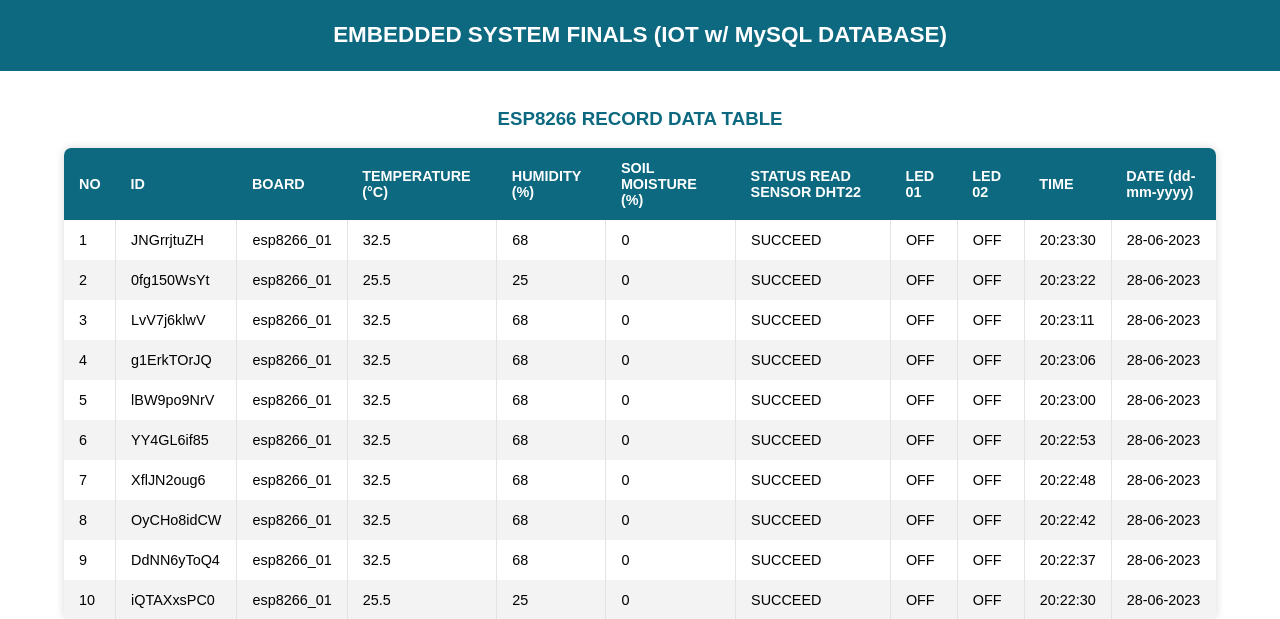
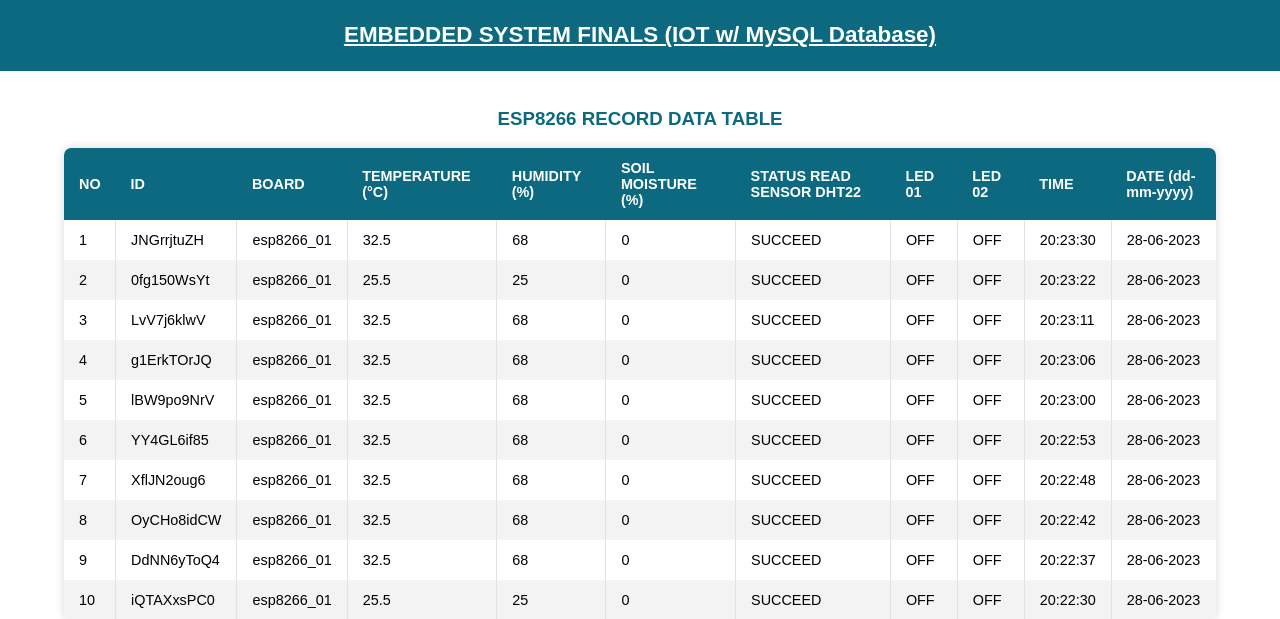
Before and after one commit to Donn8/Embedded-Finals-IOT, a PHP site: page /recordtable.php in a window 1280 px wide. Shown: the top 619 px of the page. Run offline with PHP 8.4, Linux system fonts and the light colour scheme; data comes from the database, SQL or seed files in the repository.

Commit message:
recordtable.php

```diff
--- a/Embedded_Finals/recordtable.php
+++ b/Embedded_Finals/recordtable.php
@@ -7,6 +7,8 @@
       html {font-family: Arial; display: inline-block; text-align: center;}
       p {font-size: 1.2rem;}
       h4 {font-size: 0.8rem;}
+      a:link {color: white; background-color: transparent}
+      a:visited {color: white; background-color: transparent; text-decoration: none;}
       body {margin: 0;}
       /* ----------------------------------- TOPNAV STYLE */
       .topnav {overflow: hidden; background-color: #0c6980; color: white; font-size: 1.2rem;}
@@ -101,7 +103,7 @@
 
   <body>
     <div class="topnav">
-      <h3>EMBEDDED SYSTEM FINALS (IOT w/ MySQL DATABASE)</h3>
+      <h3> <a href = "home.php">EMBEDDED SYSTEM FINALS (IOT w/ MySQL Database)</a></h3>
     </div>
 
     <br>
```
